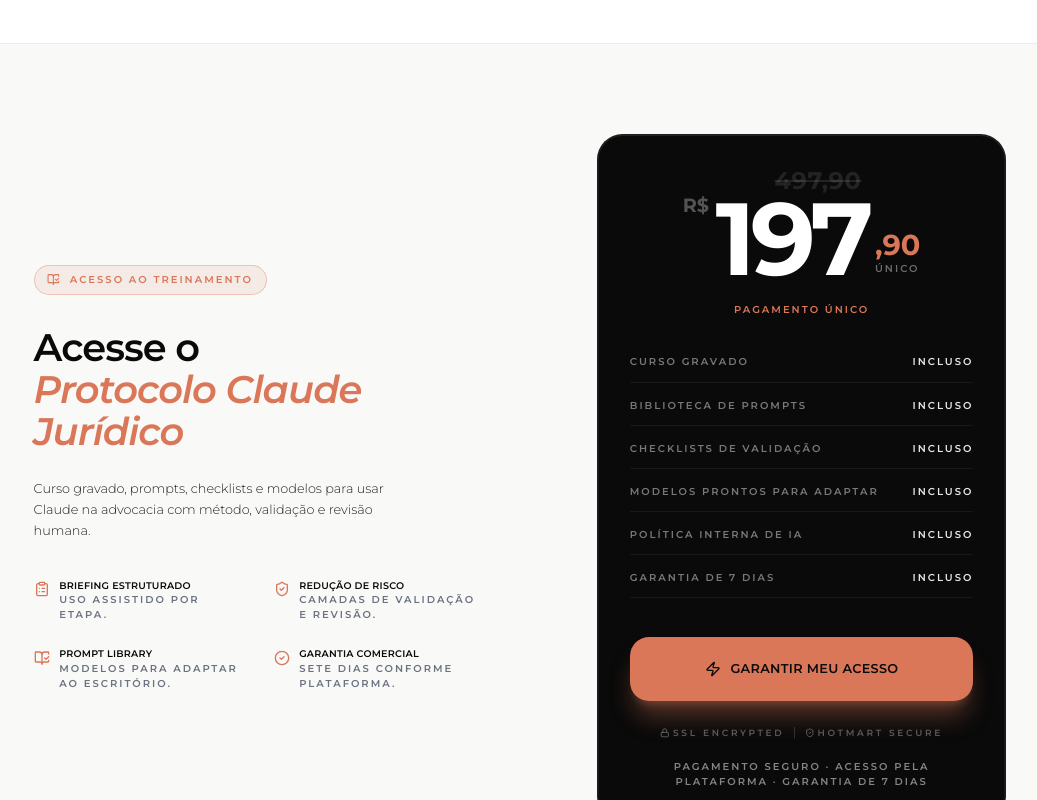
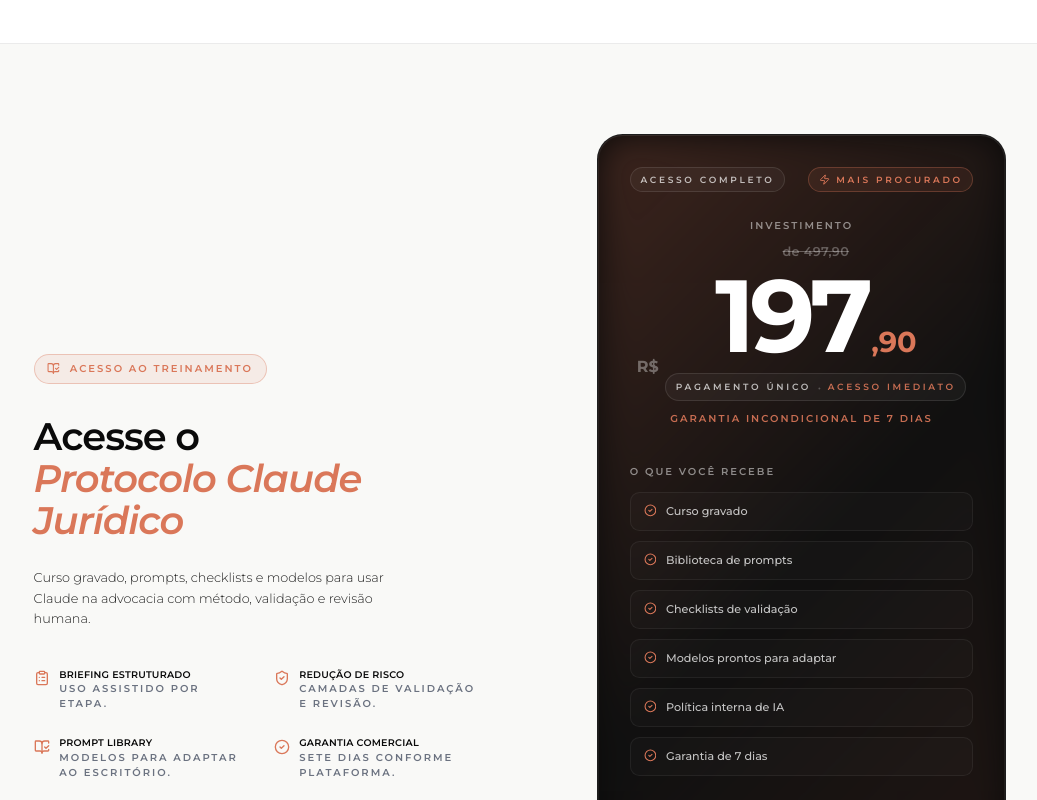
Before and after one commit to gabrielspencerf/LP-PJI, a React (Vite) app: page / in a window 1280 px wide. Shown: the part 5560-6360 px from the top of the page, without its empty margins (120-1157 px from the left). Built offline with nearby package versions, Linux system fonts and the light colour scheme; no server answers.

Commit message:
style(oferta): card de precificacao e lista com mais destaque
Co-authored-by: Cursor <cursoragent@cursor.com>

```diff
--- a/src/components/sections/OfferSection.tsx
+++ b/src/components/sections/OfferSection.tsx
@@ -57,35 +57,54 @@ export function OfferSection() {
             <div className="pointer-events-none absolute inset-0 -z-10 bg-accent/15 blur-[80px] opacity-40 sm:opacity-50" aria-hidden="true" />
 
             <div className="offer-card-glow group/card relative w-full max-w-lg ring-1 ring-inset ring-white/[0.06]">
-              <div className="pointer-events-none absolute left-0 top-0 h-1.5 w-full bg-gradient-to-r from-transparent via-accent/40 to-transparent opacity-0 transition-opacity group-hover/card:opacity-100" />
+              <div
+                className="pointer-events-none absolute -inset-px rounded-[2.05rem] bg-[linear-gradient(135deg,rgba(218,119,89,0.55),rgba(255,255,255,0.06),rgba(218,119,89,0.28))] opacity-45 blur-[18px]"
+                aria-hidden="true"
+              />
+              <div className="pointer-events-none absolute left-0 top-0 h-1.5 w-full bg-gradient-to-r from-transparent via-accent/45 to-transparent opacity-0 transition-opacity group-hover/card:opacity-100" />
+              <div className="relative">
+                <div className="mb-8 flex items-center justify-between">
+                  <div className="inline-flex items-center gap-2 rounded-full border border-white/10 bg-white/[0.04] px-3 py-1.5">
+                    <span className="label-nano tracking-widest text-white/70">ACESSO COMPLETO</span>
+                  </div>
+                  <div className="inline-flex items-center gap-2 rounded-full border border-accent/30 bg-accent/10 px-3 py-1.5 text-accent">
+                    <Zap className="h-3.5 w-3.5" aria-hidden="true" />
+                    <span className="label-nano tracking-widest">MAIS PROCURADO</span>
+                  </div>
+                </div>
 
                 <div className="mb-10 text-center sm:mb-12">
-                <div className="mb-2 flex items-center justify-center gap-2">
-                  <span className="mt-8 self-start text-2xl font-bold text-white/30">R$</span>
+                  <p className="label-micro mb-3 tracking-[0.32em] text-white/50">INVESTIMENTO</p>
+                  <div className="mb-3 flex items-end justify-center gap-2">
+                    <span className="mb-5 text-xl font-bold text-white/35 sm:mb-7">R$</span>
                     <div className="flex flex-col items-center">
-                    <span className="mb-[-8px] text-3xl font-bold tracking-wide text-white/10 line-through">497,90</span>
+                      <span className="mb-1 text-sm font-semibold tracking-wide text-white/30 line-through sm:text-base">
+                        de 497,90
+                      </span>
                       <div className="flex items-baseline">
                         <span className="price-display">197</span>
-                      <div className="ml-2 flex translate-y-[-10px] flex-col items-start sm:translate-y-[-20px]">
-                        <span className="font-display text-3xl font-bold text-accent sm:text-4xl">,90</span>
-                        <span className="label-micro font-bold tracking-widest text-white/40">Único</span>
+                        <span className="ml-1 font-display text-3xl font-bold text-accent sm:text-4xl">,90</span>
+                      </div>
+                      <div className="mt-2 inline-flex items-center gap-2 rounded-full border border-white/10 bg-white/[0.04] px-3 py-1">
+                        <span className="label-nano tracking-widest text-white/70">PAGAMENTO ÚNICO</span>
+                        <span className="text-white/25">•</span>
+                        <span className="label-nano tracking-widest text-accent/90">ACESSO IMEDIATO</span>
                       </div>
                     </div>
                   </div>
-                </div>
-                <p className="label-micro mb-4 tracking-[0.3em] text-accent">Pagamento único</p>
+                  <p className="label-micro tracking-[0.22em] text-accent/90">Garantia incondicional de 7 dias</p>
                 </div>
 
-              <div className="mb-10 space-y-5 sm:mb-12">
+                <div className="mb-10 sm:mb-12">
+                  <p className="label-micro mb-4 tracking-[0.32em] text-white/50">O QUE VOCÊ RECEBE</p>
+                  <ul className="space-y-3">
                     {includedItems.map((item) => (
-                  <div
-                    key={item}
-                    className="label-micro flex items-center justify-between border-b border-white/[0.06] pb-4 tracking-[0.12em] text-white/45 sm:text-xs"
-                  >
-                    <span>{item}</span>
-                    <span className="text-white/90">Incluso</span>
-                  </div>
+                      <li key={item} className="flex items-start gap-3 rounded-xl border border-white/[0.06] bg-white/[0.02] px-4 py-3">
+                        <CheckCircle2 className="mt-0.5 h-4 w-4 shrink-0 text-accent" aria-hidden="true" />
+                        <span className="text-sm font-medium leading-relaxed text-white/75">{item}</span>
+                      </li>
                     ))}
+                  </ul>
                 </div>
 
                 <a
@@ -100,20 +119,21 @@ export function OfferSection() {
                 </a>
 
                 <div className="mt-8 flex items-center justify-center gap-3">
-                <div className="flex items-center gap-1 opacity-40 grayscale transition-all hover:grayscale-0">
+                  <div className="flex items-center gap-1 opacity-45 grayscale transition-all hover:grayscale-0">
                     <Lock className="h-3 w-3 text-white" aria-hidden="true" />
                     <span className="label-nano tracking-widest text-white/80">SSL Encrypted</span>
                   </div>
                   <div className="h-4 w-px bg-white/15" />
-                <div className="flex items-center gap-1 opacity-40">
+                  <div className="flex items-center gap-1 opacity-45">
                     <ShieldCheck className="h-3 w-3 text-white" aria-hidden="true" />
                     <span className="label-nano tracking-widest text-white/80">Hotmart Secure</span>
                   </div>
                 </div>
 
-              <p className="label-micro mt-6 text-center text-white/50">
+                <p className="label-micro mt-6 text-center text-white/55">
                   Pagamento seguro · Acesso pela plataforma · Garantia de 7 dias
                 </p>
+              </div>
             </div>
           </div>
         </div>
```
Lines whose indentation alone changed are shown as unchanged.
